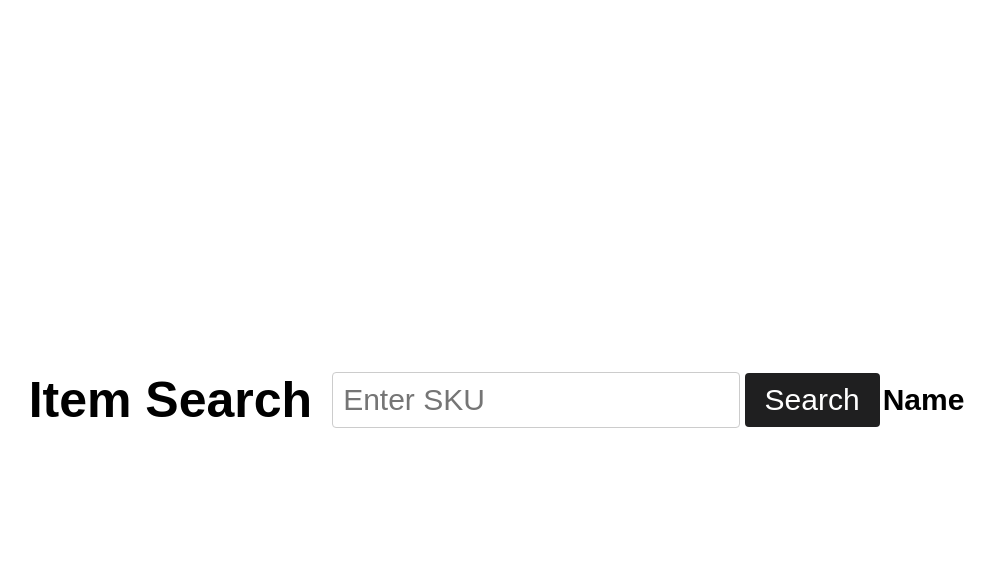
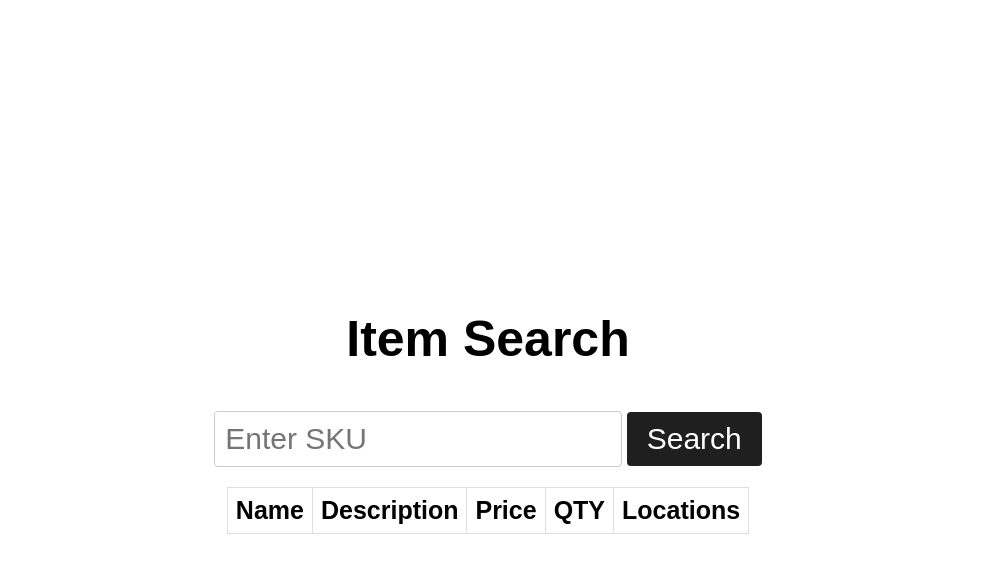
Before and after one commit to KenjiDoom/Inventory, a Flask app: page /search in a window 1280 px wide. Shown: the top 573 px of the page, without its empty margins (152-1147 px from the left). Run offline with Flask 3, Linux system fonts and the light colour scheme; lists and menus that the app fills with data are empty.

Commit message:
added more tables, future image section and error message

```diff
--- a/templates/search.html
+++ b/templates/search.html
@@ -14,8 +14,13 @@
             height: 100vh;
         }
 
-        .search-container {
+        .container {
             text-align: center;
+            margin-top: 20px;
+        }
+
+        .search-form {
+            margin-bottom: 20px;
         }
 
         input[type="text"] {
@@ -27,13 +32,13 @@
 
         input[type="text"]:focus {
             outline: none;
-            border-color: #dd0808; /* Blue border color on focus */
+            border-color: #dd0808; /* Red border color on focus */
         }
 
         button {
             padding: 10px 20px;
             font-size: 30px;
-            background-color: #1f1f20; /* Blue button background color */
+            background-color: #1f1f20; /* Dark background color for the button */
             color: #fff;
             border: none;
             border-radius: 4px;
@@ -41,32 +46,83 @@
         }
 
         button:hover {
-            background-color: #d60b0b; /* Darker blue on hover */
+            background-color: #d60b0b; /* Darker background color on hover */
         }
 
-        .h1{
+        .h1 {
             padding: 10px 20px;
             font-size: 50px;
         }
 
-        th{
-            font-size: 30px;
+        table {
+            border-collapse: collapse;
+            width: 80%;
+            margin: 20px auto;
         }
 
+        th, td {
+            border: 1px solid #dddddd;
+            text-align: left;
+            padding: 8px;
+        }
+
+        tr:nth-child(even) {
+            background-color: #f2f2f2;
+        }
+
+        th {
+            font-size: 25px;
+        }
+
+        td {
+            font-size: 20px;
+        }
+        #error_message {
+            font-size: 20px;
+        }
     </style>
 </head>
 <body>
+    <div class="container">
         <h1 class="h1">Item Search</h1>
-        <form method="POST">
-            <div class="search-container"></div>
-                <input type="text" name='sku' placeholder="Enter SKU">
-                <button type="submit">Search</button>
+        <form method="POST" class="search-form">
+            <input type="text" name='sku' placeholder="Enter SKU">
+            <button type="submit">Search</button>
         </form>
+
+        {% if error_message %}
+        <div id="error_message">
+            {{ error_message }}
+        </div>
+        {% endif %}
+
+        <!-- Display search results here in this table -->
         <table>
+
             <tr>
                 <th>Name</th>
+                <th>Description</th>
+                <th>Price</th>
+                <th>QTY </th>
+                <th>Locations</th>
             </tr>
+
+            {% for result in results %}
+            <tr>
+                <td>{{ result[0] }}</td>
+                <td>{{ result[1] }}</td>
+                <td>{{ result[2] }}</td>
+            </tr>
+            {% endfor %}
+
         </table>
+
+        <!-- Image goes here using slicing once we implement images to our database-->
+        {% for result in results %}
+        <img src="{{url_for('static', filename='head.png')}}" align="middle" />
+        <img src={{ result[3] }}>
+        {% endfor %}
+
     </div>
 </body>
 </html>
```
